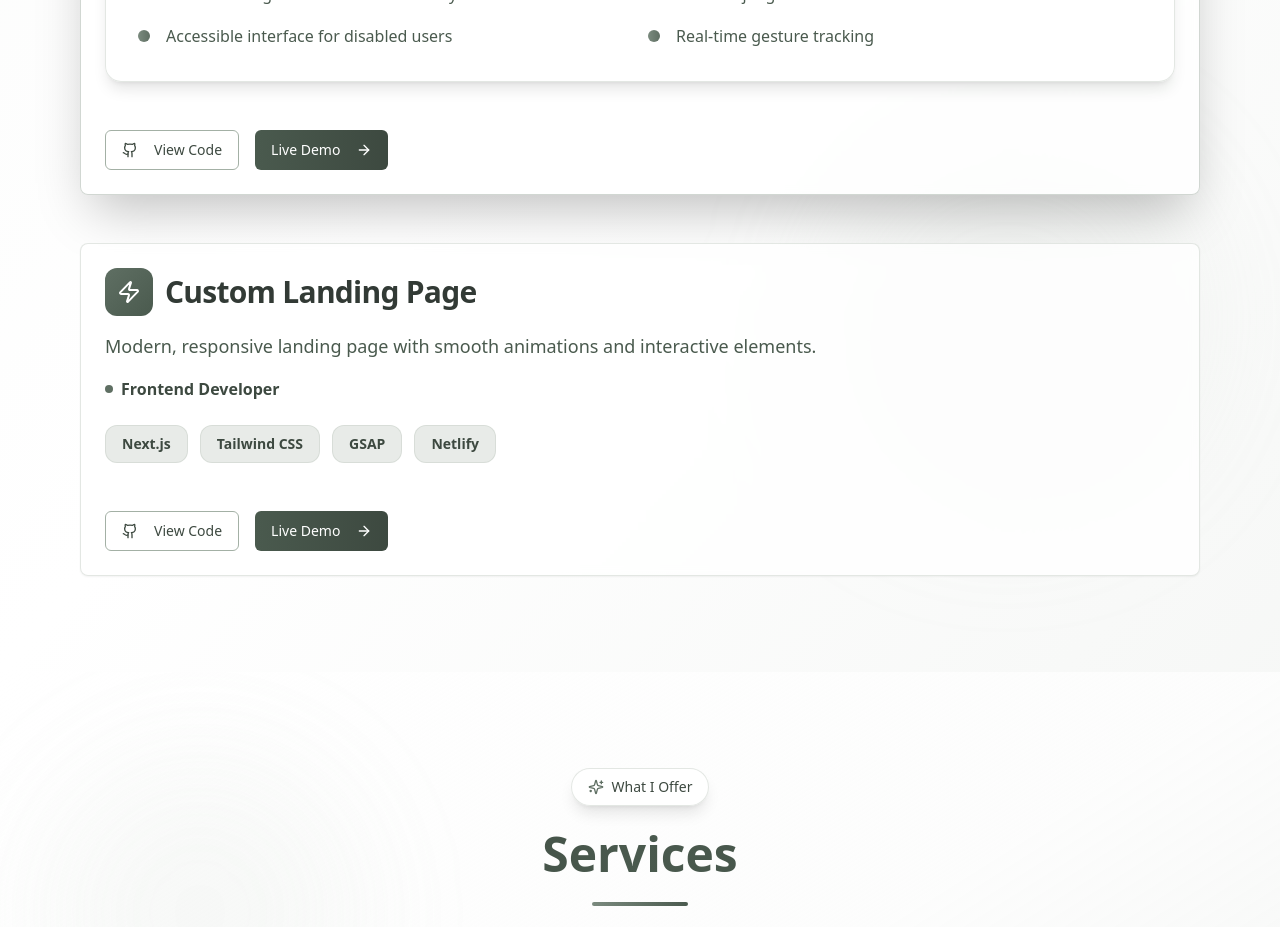
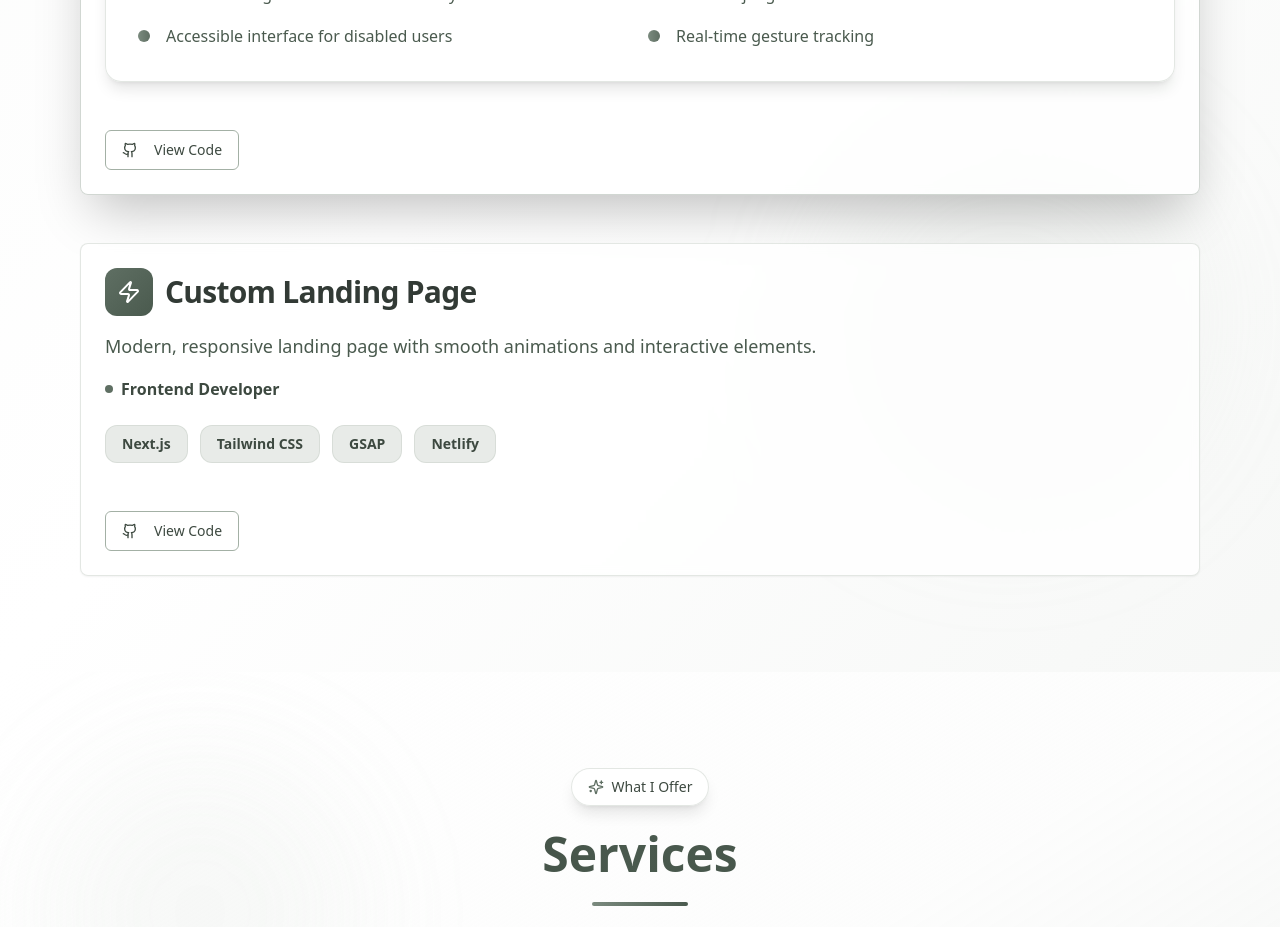
Before and after one commit to Bavya20/bavyasri-portfolio, a React (Vite) app: page / in a window 1280 px wide. Shown: the part 2880-3807 px from the top of the page. Built offline with nearby package versions, Linux system fonts and the light colour scheme.

Commit message:
Update project links and remove demo buttons
Update project links and remove live demo buttons in the projects section.

```diff
--- a/src/components/Projects.tsx
+++ b/src/components/Projects.tsx
@@ -1,6 +1,7 @@
+
 import { Card, CardContent, CardDescription, CardHeader, CardTitle } from "@/components/ui/card";
 import { Button } from "@/components/ui/button";
-import { Github, ArrowRight, Star, Code, Zap } from "lucide-react";
+import { Github, Star, Code, Zap } from "lucide-react";
 
 const Projects = () => {
   const projects = [
@@ -10,6 +11,7 @@ const Projects = () => {
       tools: ["Python", "OpenCV", "Dlib", "Django", "Flask", "SQLite"],
       role: "Gesture Interface Developer & Django Backend Developer",
       featured: true,
+      githubUrl: "https://github.com/Bavya20/Smart-E-voting-System.git",
       achievements: [
         "Gesture recognition with 95% accuracy",
         "Secure Django backend with user authentication",
@@ -22,7 +24,8 @@ const Projects = () => {
       description: "Modern, responsive landing page with smooth animations and interactive elements.",
       tools: ["Next.js", "Tailwind CSS", "GSAP", "Netlify"],
       role: "Frontend Developer",
-      featured: false
+      featured: false,
+      githubUrl: "https://github.com/Bavya20/landing-clean.git"
     }
   ];
 
@@ -127,13 +130,10 @@ const Projects = () => {
                   <Button
                     variant="outline"
                     className="group/btn border-sage-300 text-sage-700 hover:bg-sage-50 hover:border-sage-400 transition-all duration-300 transform hover:scale-105 hover:shadow-lg"
+                    onClick={() => window.open(project.githubUrl, '_blank')}
                   >
                     <Github className="mr-2 h-4 w-4 group-hover/btn:scale-110 transition-transform" />
                     View Code
-                  </Button>
-                  <Button className="group/btn bg-gradient-to-r from-sage-600 to-sage-700 hover:from-sage-700 hover:to-sage-800 text-white transition-all duration-300 transform hover:scale-105 hover:shadow-lg">
-                    Live Demo
-                    <ArrowRight className="ml-2 h-4 w-4 group-hover/btn:translate-x-1 transition-transform" />
                   </Button>
                 </div>
               </CardContent>
```
